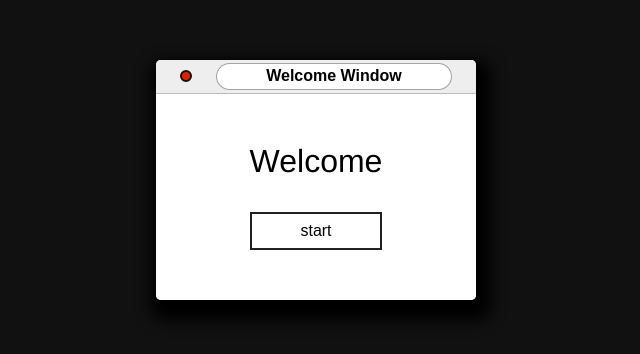
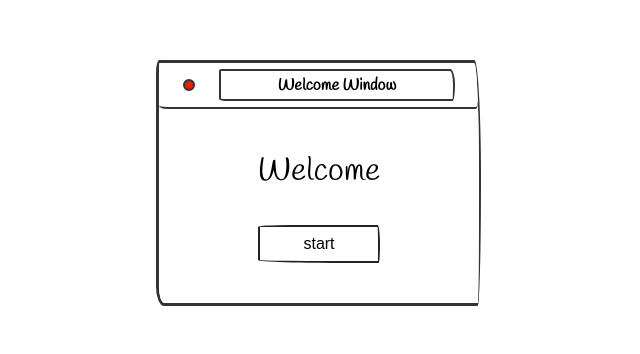
Before and after one commit to MoWafy001/portfolio, a React (Create React App) app: page / in a window 1280 px wide. Shown: the part 220-574 px from the top of the page, without its empty margins (324-964 px from the left). Built offline with nearby package versions, Linux system fonts and the light colour scheme.

Commit message:
Make it cursive

```diff
--- a/public/index.html
+++ b/public/index.html
@@ -1,14 +1,17 @@
 <!DOCTYPE html>
 <html lang="en">
+
 <head>
   <meta charset="utf-8" />
   <link rel="icon" href="%PUBLIC_URL%/favicon.ico" />
   <meta name="viewport" content="width=device-width, initial-scale=1" />
+
+  <link rel="preconnect" href="https://fonts.googleapis.com">
+  <link rel="preconnect" href="https://fonts.gstatic.com" crossorigin>
+  <link href="https://fonts.googleapis.com/css2?family=Handlee&display=swap" rel="stylesheet">
+
   <meta name="theme-color" content="#000000" />
-    <meta
-      name="description"
-      content="Web site created using create-react-app"
-    />
+  <meta name="description" content="Web site created using create-react-app" />
   <link rel="apple-touch-icon" href="%PUBLIC_URL%/logo192.png" />
   <!--
       manifest.json provides metadata used when your web app is installed on a
@@ -26,6 +29,7 @@
     -->
   <title>React App</title>
 </head>
+
 <body>
   <noscript>You need to enable JavaScript to run this app.</noscript>
   <div id="root"></div>
@@ -40,4 +44,5 @@
       To create a production bundle, use `npm run build` or `yarn build`.
     -->
 </body>
+
 </html>
--- a/src/Info.js
+++ b/src/Info.js
@@ -24,12 +24,8 @@ export default function Info({ show, handelClose, buttons: { handelNext, handelN
             {(props, s) => (
                 s && <Win body_style={{ fontSize: '1em', display: 'flex', justifyContent: 'flex-start', padding: '1rem', flexDirection: 'column', gap: '1em' }} handelClose={handelClose} animation_styles={props} title="Info" x={x} y={y} width={width} height={height} resizeable>
 
-                    <img className="noselect" draggable={false} style={{
-                        border: '2px solid #222',
-                        width: 'min(50%, 20rem)',
-                        margin: '0 auto',
-                        boxShadow: '1em 1em #000',
-                        aspectRatio: '1/1',
+                    <img className="noselect profpic" draggable={false} style={{
+
                     }} src="mePic.png" alt="profile pic" />
 
                     <p style={{
--- a/src/Win.js
+++ b/src/Win.js
@@ -111,7 +111,7 @@ export default function Win({ children, x, y, width, height, title, lock, resize
     return (
         <animated.div
             onMouseMove={handel_window_mouse_move}
-            className={`window ${mousePressed && !lock ? "" : "animate-window"}`} style={{
+            className={`window sketchy ${mousePressed && !lock ? "" : "animate-window"}`} style={{
                 ...animation_styles,
                 top: animation_styles.top.to(v => (animation_styles.top.isAnimating ? v : pos.top)),
                 left: pos.left,
@@ -126,11 +126,11 @@ export default function Win({ children, x, y, width, height, title, lock, resize
                 onMouseDown={() => setMousePressed(true)}
                 onMouseUp={() => setMousePressed(false)}
                 onMouseMove={handel_move}
-                className="win-head">
+                className="win-head sketchy">
                 <div className="win-ops">
                     <div onClick={handelClose} className='win-close'></div>
                 </div>
-                <div className="win-title">
+                <div className="win-title sketchy">
                     <span>{win_title}</span>
                 </div>
             </div>
--- a/src/index.css
+++ b/src/index.css
@@ -1,6 +1,23 @@
 :root {
-    --window-color: #eee;
+    --window-color: #fff;
 }
+
+::-webkit-scrollbar {
+    height: 12px;
+    width: 6px;
+    background: #aaa;
+}
+
+::-webkit-scrollbar-thumb {
+    background: #333;
+    border-radius: 1ex;
+    box-shadow: 0px 1px 2px rgba(0, 0, 0, 0.75);
+}
+
+::-webkit-scrollbar-corner {
+    background: #000;
+}
+
 
 .noselect {
     -webkit-touch-callout: none;
@@ -28,8 +45,9 @@
 }
 
 body {
-    background: #111;
-    font-family: Arial, Helvetica, sans-serif;
+    background: #fff;
+    font-family: 'Handlee', cursive;
+    font-weight: bold;
     overflow-y: hidden;
 }
 
@@ -38,19 +56,23 @@ body {
     display: flex;
     flex-direction: column;
     background: #eee;
-    box-shadow: 5px 10px 15px 10px #000;
-    border-radius: 0.3rem;
+    border: 2px solid #333;
     overflow: hidden;
     cursor: nw-resize;
+}
+
+.sketchy {
+    border-width: 3px 2px 3px 3px;
+    border-radius: 2% 4% 2% 5%/10% 95% 100% 15%;
 }
 
 .win-head {
     display: flex;
     flex-direction: row;
-    border-bottom: 1px solid #5555;
+    border-bottom: 2px solid #333;
     background: var(--window-color);
     color: #fff;
-    padding: 0.2rem 0;
+    padding: 0.4rem 0;
 }
 
 .win-ops {
@@ -67,7 +89,7 @@ body {
     height: 0.5rem;
     background: #d20;
     border-radius: 50%;
-    border: 2px solid #111;
+    border: 2px solid #333;
     padding: 0;
     margin: 0;
     transition: 300ms;
@@ -85,10 +107,9 @@ body {
     text-align: center;
     font-weight: bold;
     background: #fff;
-    border: 1px solid #5558;
+    border: 2px solid #333;
     color: #000;
     margin-right: 1.5rem;
-    border-radius: 1rem;
 }
 
 .win-title span::selection {
@@ -102,22 +123,25 @@ body {
     align-items: center;
     height: 100%;
     background: #fff;
+    scrollbar-width: thin;
 }
 
 .win-body * {
     font-size: 1em;
+    border-width: 3px 2px 3px 3px;
+    border-radius: 2% 4% 2% 5%/10% 95% 100% 15%;
 }
 
 .page-heading {
     font-size: 2em;
     margin-bottom: 0.5em;
-    font-family: 'Franklin Gothic Medium', 'Arial Narrow', Arial, sans-serif;
     font-weight: lighter;
     text-align: center;
 }
 
 .page-button {
-    border-radius: 0;
+    border-width: 1px 2px 3px 4px;
+    border-radius: 50% 4% 2% 150%/10% 95% 100% 15%;
     outline: none;
     border: 2px solid #222;
     background: #fff;
@@ -216,3 +240,19 @@ body {
     color: var(--bg);
     transform: translateY(-10%);
 }
+
+.profpic {
+    filter: saturate(0.9);
+    border: 4px solid #222;
+    width: min(50%, 20rem);
+    margin: 0 auto;
+    box-shadow: 0.5em 0.5em #222;
+    aspect-ratio: 1/1;
+    transition: 1s;
+}
+
+.profpic:hover {
+    filter: saturate(1.3);
+    border-color: rgb(204, 85, 85);
+    box-shadow: 0.5em 0.5em #b329b38e;
+}
```
Lines whose indentation alone changed are shown as unchanged.
